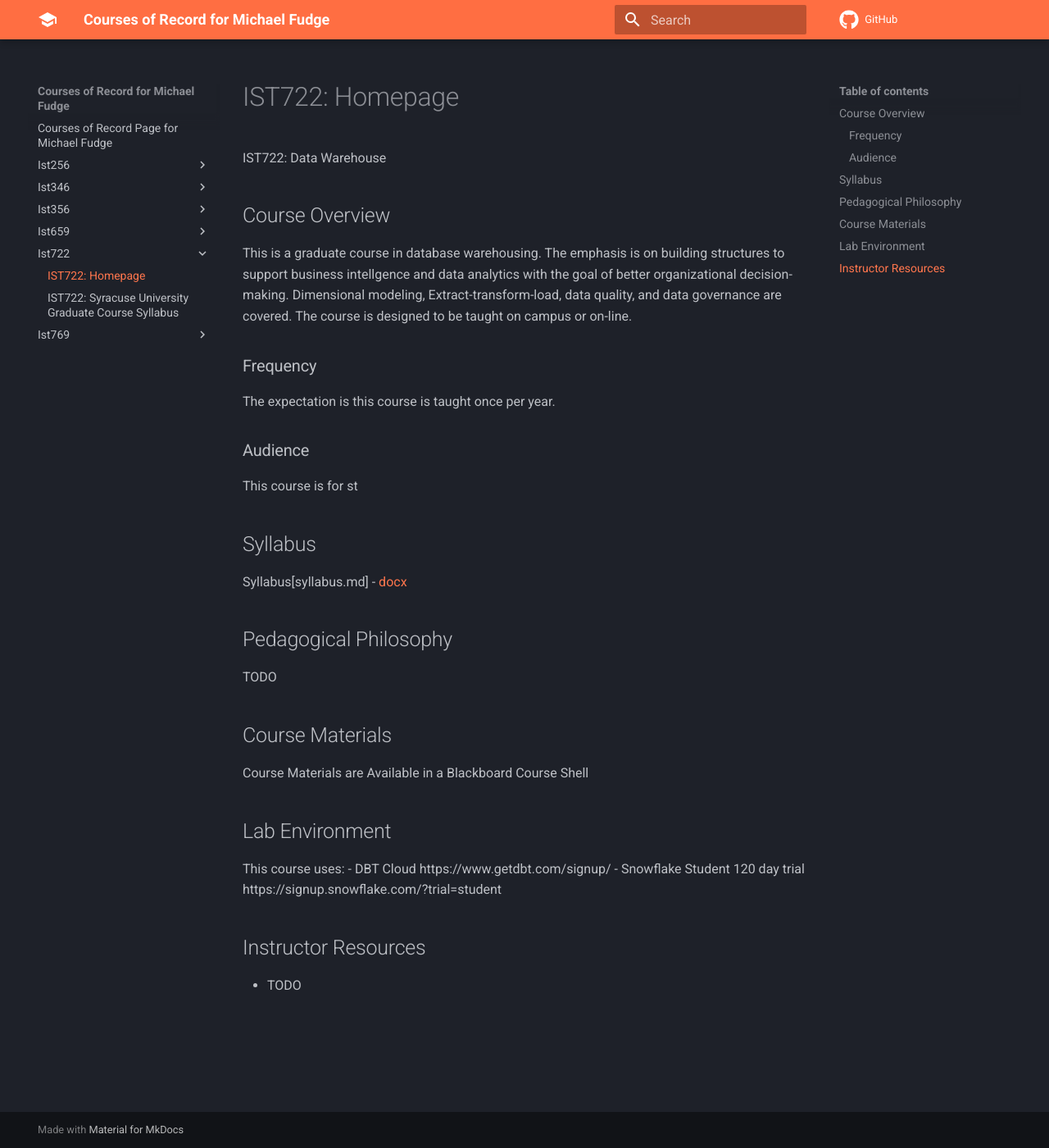
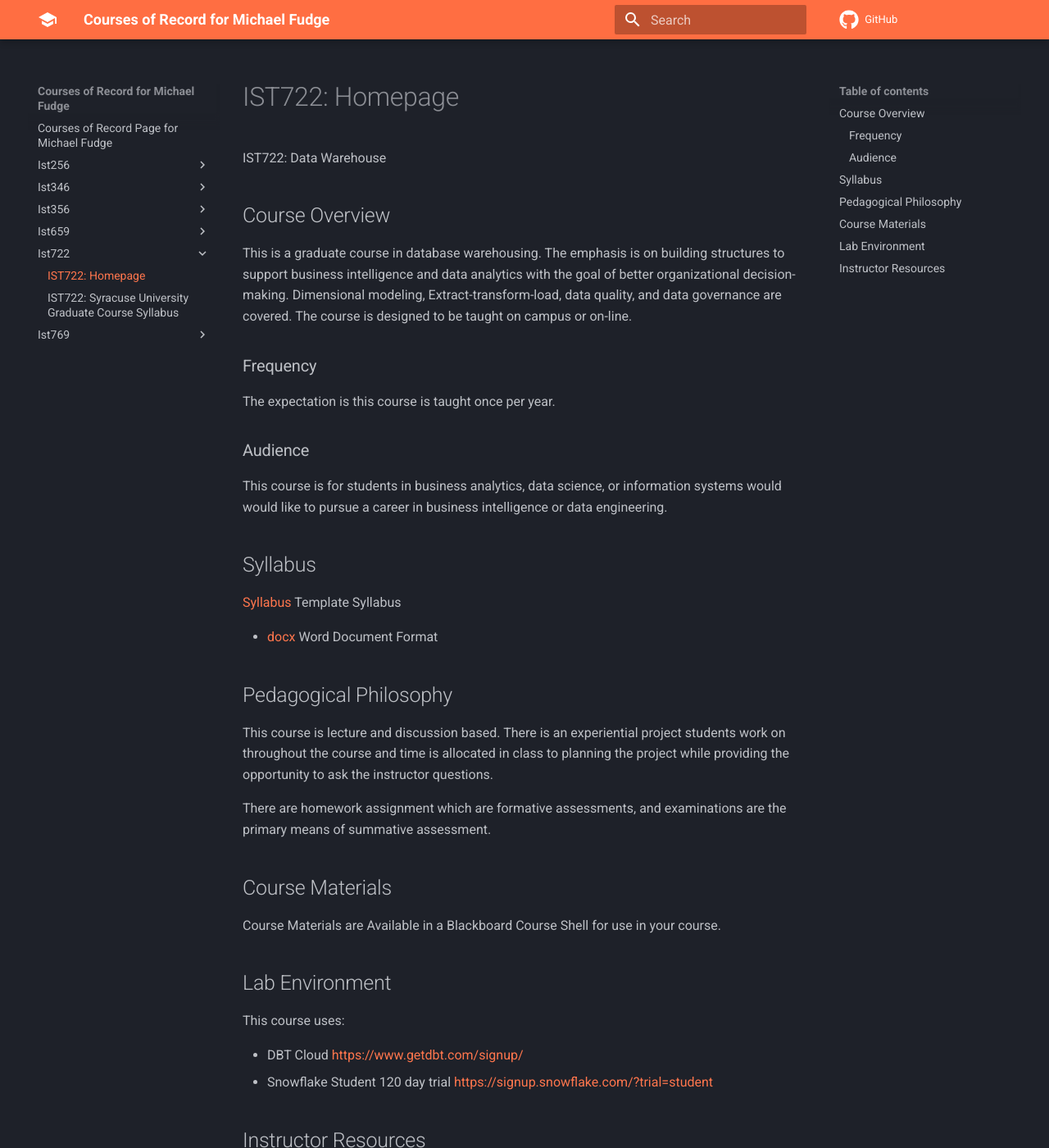
Before and after one commit to mafudge/courses, an MkDocs documentation site: the page built from website/docs/ist722/index.md, in a window 1280 px wide and 1400 px high. Shown: the whole window at 82% size. Built offline with MkDocs 1.6.1 and Material for MkDocs 9.7.7, drawn with Linux system fonts in a browser that asks for light colours; comment, search, counter and statistics services are not loaded; some of the changed text lies outside the part shown.

Commit message:
IST722 syllabus

```diff
--- a/website/docs/ist722/index.md
+++ b/website/docs/ist722/index.md
@@ -4,7 +4,7 @@ IST722: Data Warehouse
 
 ## Course Overview
 
-This is a graduate course in database warehousing. The emphasis is on building structures to support business intellgence and data analytics with the goal of better organizational decision-making. Dimensional modeling, Extract-transform-load, data quality, and data governance are covered.
+This is a graduate course in database warehousing. The emphasis is on building structures to support business intelligence and data analytics with the goal of better organizational decision-making. Dimensional modeling, Extract-transform-load, data quality, and data governance are covered.
 The course is designed to be taught on campus or on-line.
 
 ### Frequency
@@ -13,27 +13,34 @@ The expectation is this course is taught once per year.
 
 ### Audience
 
-This course is for st
+This course is for students in business analytics, data science, or information systems would would like to pursue a career in business intelligence or data engineering.
 
 ## Syllabus
 
-Syllabus[syllabus.md]
--  [docx](syllabus.docx)
+[Syllabus](syllabus.md) Template Syllabus
+
+-  [docx](syllabus.docx) Word Document Format
 
 ## Pedagogical Philosophy
 
-TODO
+This course is lecture and discussion based. There is an experiential project students work on throughout the course and time is allocated in class to planning the project while providing the opportunity to ask the instructor questions.
+
+There are homework assignment which are formative assessments, and examinations are the primary means of summative assessment.
 
 ## Course Materials
 
-Course Materials are Available in a Blackboard Course Shell
+Course Materials are Available in a Blackboard Course Shell for use in your course.
 
 ## Lab Environment
 
 This course uses:
-- DBT Cloud https://www.getdbt.com/signup/
-- Snowflake Student 120 day trial https://signup.snowflake.com/?trial=student
+
+- DBT Cloud [https://www.getdbt.com/signup/](https://www.getdbt.com/signup/)
+- Snowflake Student 120 day trial [https://signup.snowflake.com/?trial=student](https://signup.snowflake.com/?trial=student)
 
 ## Instructor Resources
 
-- TODO
+There are two versions of the slide decks. One version is handed out to students the other is used in class.
+
+- The in-class versions are for the instructor. They have the answers to the challenge questions along with the lesson plan for the class. These slides are labeled by week `class02.pptx` for example.
+- The handout version just contains the lecture slides for the content of the unit. These slides contain a unique letter and topic like `B - Data Warehouse Architectures`.
```
Also changed, not shown: website/docs/index.md (+7 -7 lines), website/docs/ist722/syllabus.md (+23 -24 lines), 4 other files.
